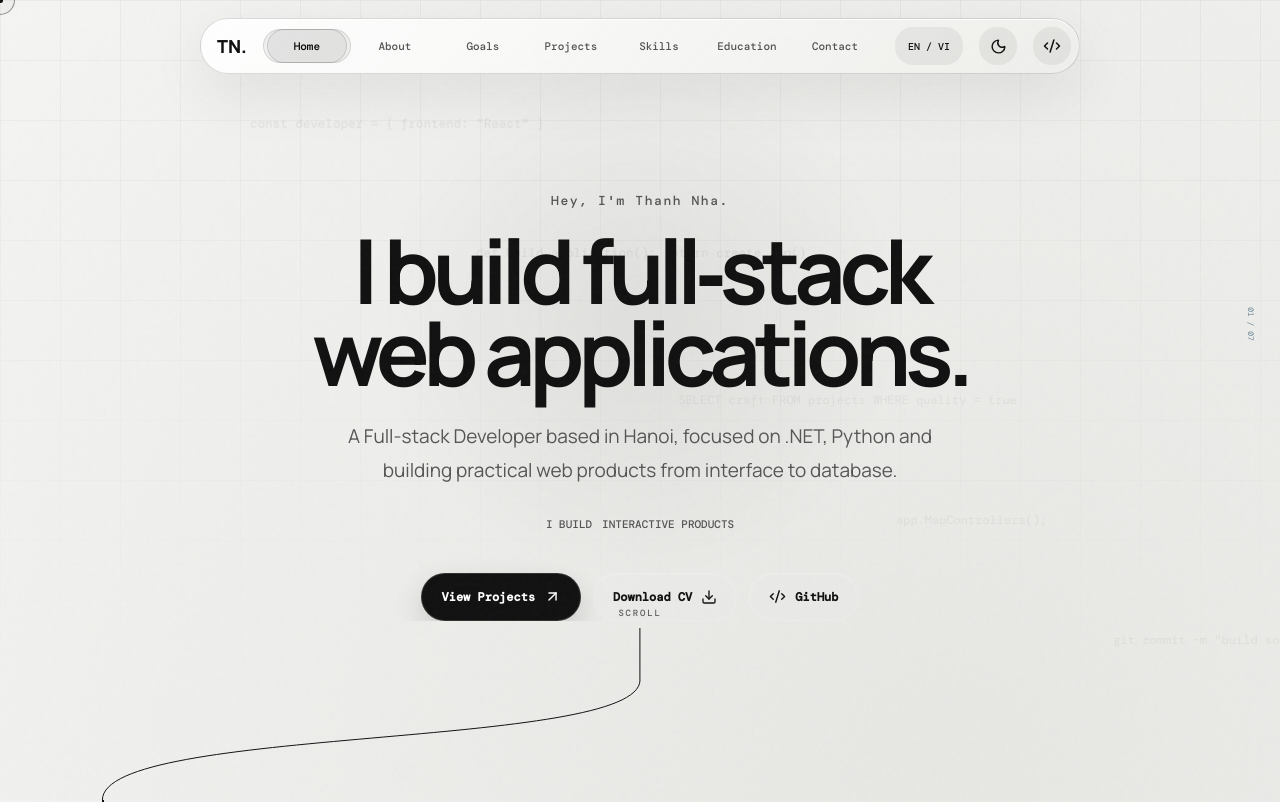
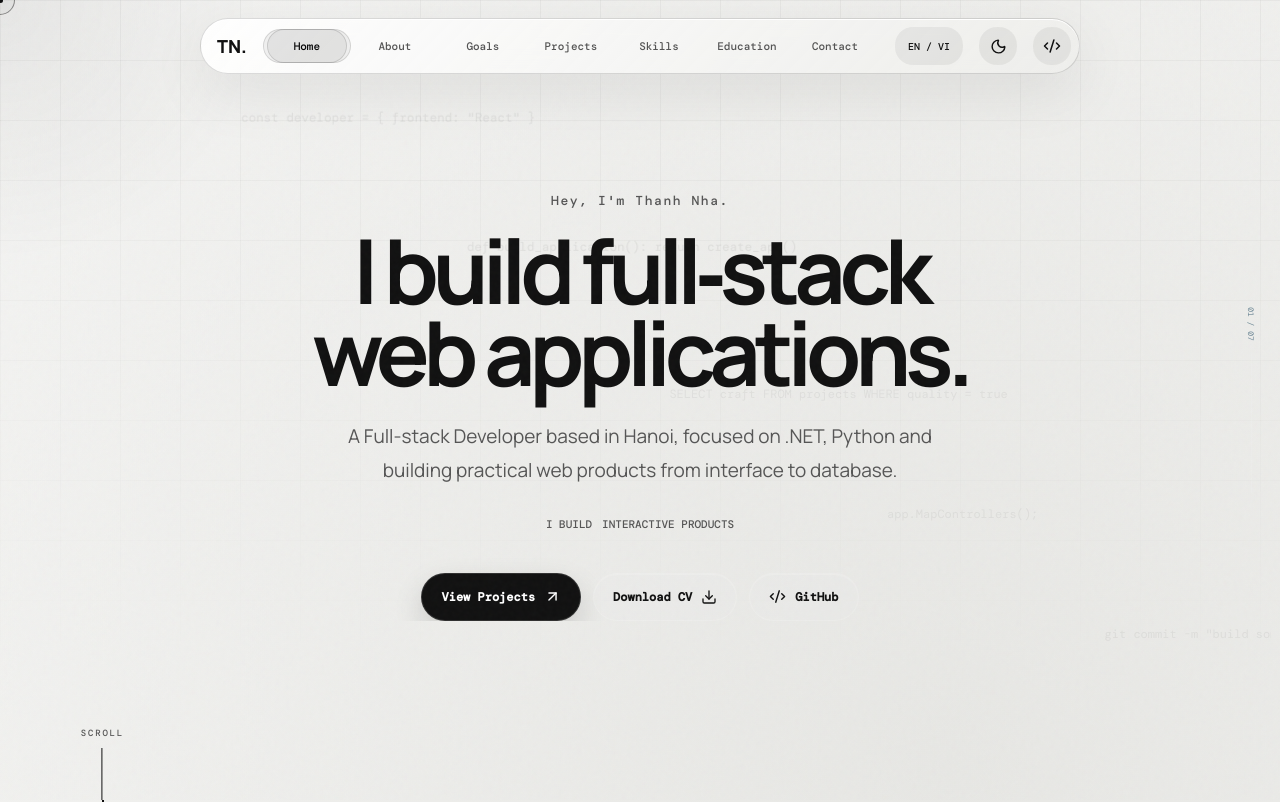
Before and after one commit to NgThanhNha147/NgThanhNha147.github.io, a React (Vite) app: page / in a window 1280 px wide. Shown: the top 802 px of the page. Built offline with nearby package versions, Linux system fonts and the light colour scheme; a web font is replaced by a local one.

Commit message:
Revert "feat: curve hero scroll line into timeline"
This reverts commit fd45da96bc742acb83413e532d35d9b84f515485.

```diff
--- a/src/App.tsx
+++ b/src/App.tsx
@@ -242,14 +242,6 @@ export default function App() {
           <a href="#about" className="scroll-cue">
             SCROLL <i />
           </a>
-          <svg
-            className="hero-timeline-connector"
-            viewBox="0 0 1000 120"
-            preserveAspectRatio="none"
-            aria-hidden="true"
-          >
-            <path d="M 500 0 C 500 70, 80 45, 80 120" />
-          </svg>
         </section>
         <Section id="about" number="01" title={t.nav[1]}>
           <div className="about-grid">
--- a/src/styles.css
+++ b/src/styles.css
@@ -587,8 +587,8 @@ main {
 }
 .scroll-cue {
   position: absolute;
-  bottom: 120px;
-  left: 50%;
+  bottom: 0;
+  left: 8vw;
   transform: translateX(-50%);
   font: 500 9px DM Mono;
   letter-spacing: 0.2em;
@@ -596,22 +596,6 @@ main {
   display: grid;
   gap: 9px;
   place-items: center;
-}
-.hero-timeline-connector {
-  position: absolute;
-  left: 0;
-  bottom: 0;
-  width: 100%;
-  height: 120px;
-  overflow: visible;
-  pointer-events: none;
-  z-index: 4;
-}
-.hero-timeline-connector path {
-  fill: none;
-  stroke: var(--cyan);
-  stroke-width: 1;
-  vector-effect: non-scaling-stroke;
 }
 .scroll-cue i {
   width: 1px;
@@ -1347,8 +1331,8 @@ html:not([data-theme="dark"]) .page-transition {
   .timeline-rail {
     left: 25px;
   }
-  .hero-timeline-connector path {
-    d: path("M 500 0 C 500 70, 31.25 45, 31.25 120");
+  .scroll-cue {
+    left: 25px;
   }
   .content-section,
   .content-section.wide {
@@ -1819,9 +1803,6 @@ html:not([data-theme="dark"]) .scroll-cue {
 html:not([data-theme="dark"]) .scroll-cue i {
   background: #111;
 }
-html:not([data-theme="dark"]) .hero-timeline-connector path {
-  stroke: #111;
-}
 html:not([data-theme="dark"]) .glass-button.primary {
   color: #fff;
   background: #111;
@@ -2093,8 +2074,7 @@ html[data-theme="dark"] .goal-card:hover {
 }
 
 @media (max-width: 560px) {
-  .scroll-cue,
-  .hero-timeline-connector {
+  .scroll-cue {
     display: none;
   }
 }
```
